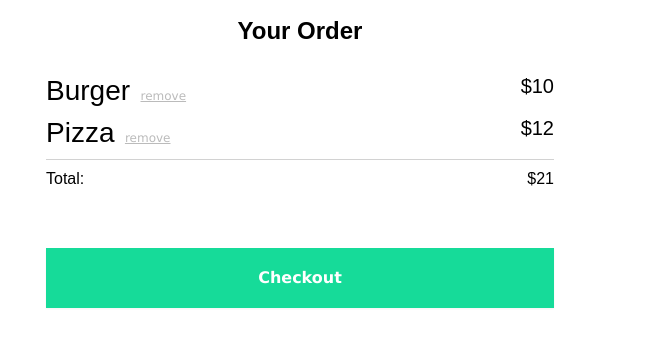
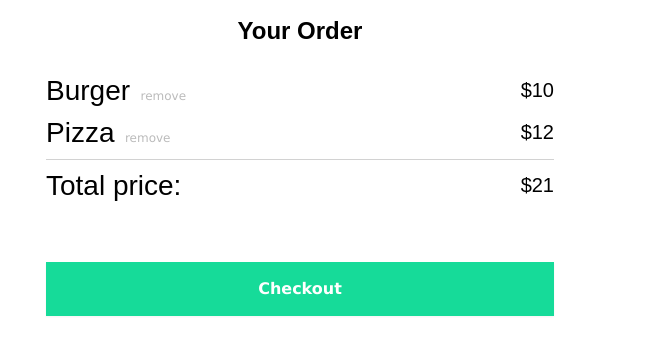
Before and after one commit to amirul1709/restuarant-ordering-app, a website built with Vite: page index.html in a window 1280 px wide. Shown: the part 170-524 px from the top of the page, without its empty margins (0-663 px from the left). Built offline with nearby package versions, Linux system fonts and the light colour scheme; a web font is replaced by a local one.

Commit message:
site template draft

```diff
--- a/index.css
+++ b/index.css
@@ -44,7 +44,8 @@ body {
     height: 30px;
     width: 30px;
     border-radius: 50%;
-    border: none;
+    border: 1.5px solid #DEDEDE;
+    background: none;
 }
 
 .menu-item-name {
@@ -71,6 +72,7 @@ body {
 #checkout, .order-item {
     display: flex;
     justify-content: space-between;
+    align-items: center;
     width: 508px;
 }
 
@@ -88,10 +90,9 @@ button {
     cursor: pointer;
 }
 
-.remove-item-button {
+.remove-item-btn {
     background: none;
     border: none;
-    text-decoration: underline;
     font-family: verdana, sans-serif;
     font-size: 12px;
     color: #BBBBBB;
@@ -105,7 +106,16 @@ button {
     border-bottom: 1px #D2D2D2 solid;
 }
 
-#checkout-button {
+
+#checkout span {
+    font-size: 28px;
+}
+
+#checkout #total-price {
+    font-size: 20px;
+}
+
+#checkout-btn {
     margin-top: 50px;
     color: #FFFFFF;
     background-color: #16DB99;
--- a/index.html
+++ b/index.html
@@ -22,23 +22,23 @@
                 <div class="order-item">
                     <div>
                         <span class="item-name">Burger</span>
-                        <button class="remove-item-button">remove</button>
+                        <button class="remove-item-btn">remove</button>
                     </div>
                     <span class="item-price">$10</span>
                 </div>
                 <div class="order-item">
                     <div>
                         <span class="item-name">Pizza</span>
-                        <button class="remove-item-button">remove</button>
+                        <button class="remove-item-btn">remove</button>
                     </div>
                     <span class="item-price">$12</span>
                 </div>
             </div>
             <div id="checkout">
-                <span>Total:</span>
+                <span>Total price:</span>
                 <span id="total-price">$21</span>
             </div>
-            <button id="checkout-button">Checkout</button>
+            <button id="checkout-btn">Checkout</button>
         </div>
 	<script src="index.js" type="module"></script>
     </body>
```
